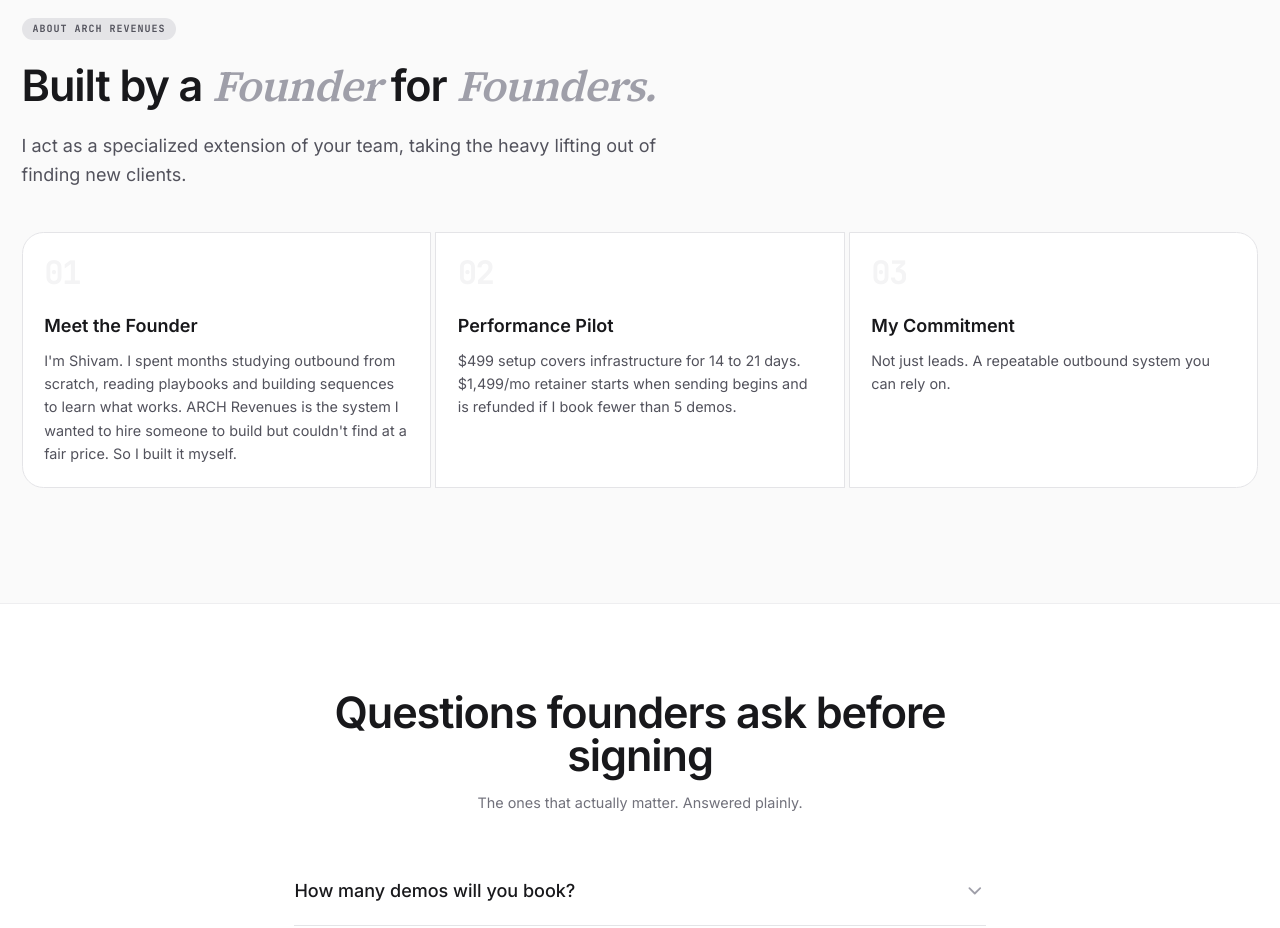
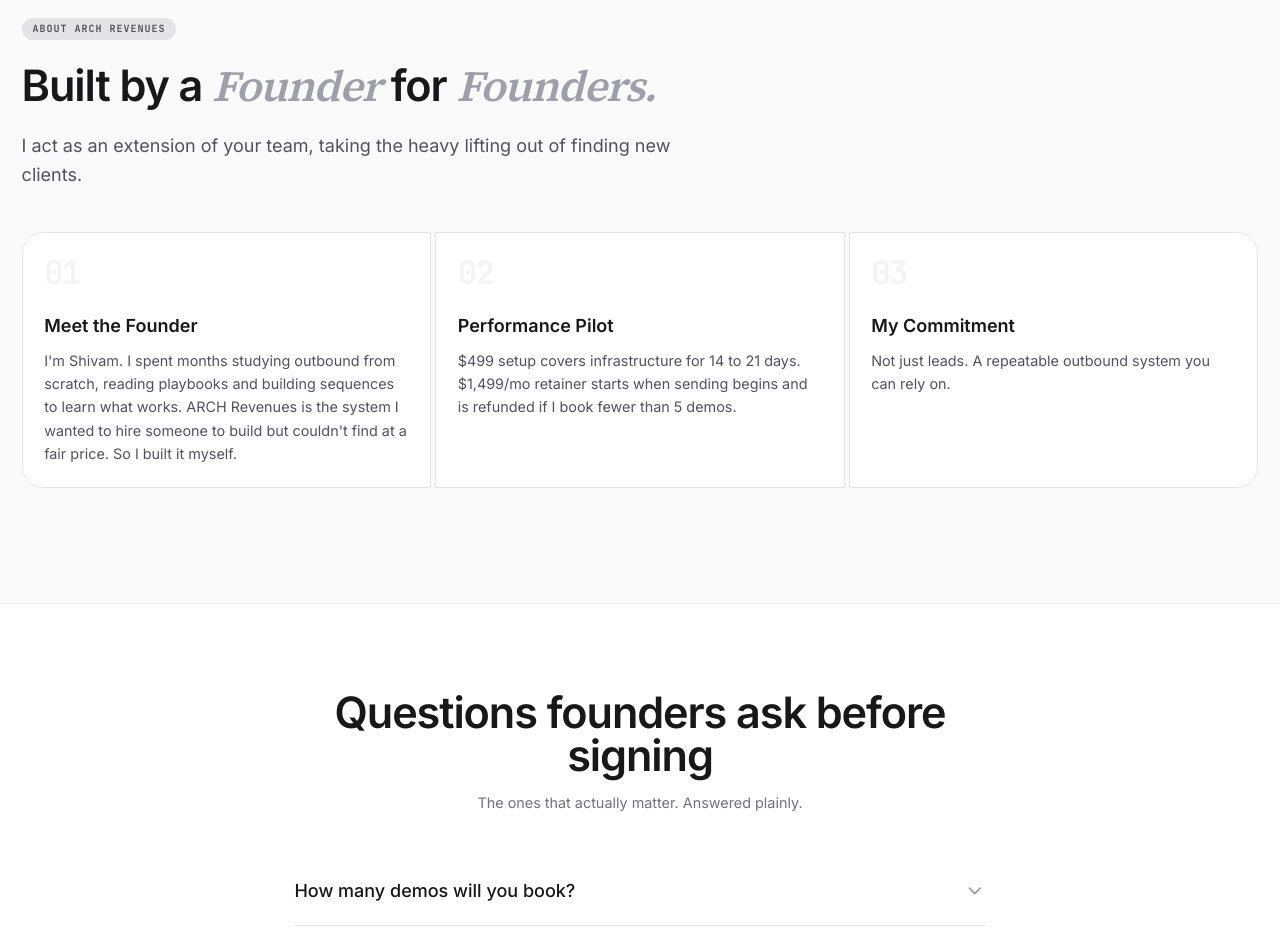
Before and after one commit to shivamsharma-3/arch-revenues, a Next.js app: page / in a window 1280 px wide. Shown: the part 5640-6568 px from the top of the page. Built offline with nearby package versions, Linux system fonts and the light colour scheme; no server answers.

Commit message:
copy: remove the word specialized from about section

```diff
--- a/components/Positioning.tsx
+++ b/components/Positioning.tsx
@@ -37,7 +37,7 @@ export function Positioning() {
               Built by a <span className="text-zinc-400 italic font-serif">Founder</span> for <span className="text-zinc-400 italic font-serif">Founders.</span>
             </h2>
             <p className="text-xl text-zinc-600 leading-relaxed">
-              I act as a specialized extension of your team, taking the heavy lifting out of finding new clients.
+              I act as an extension of your team, taking the heavy lifting out of finding new clients.
             </p>
           </motion.div>
         </div>
```
